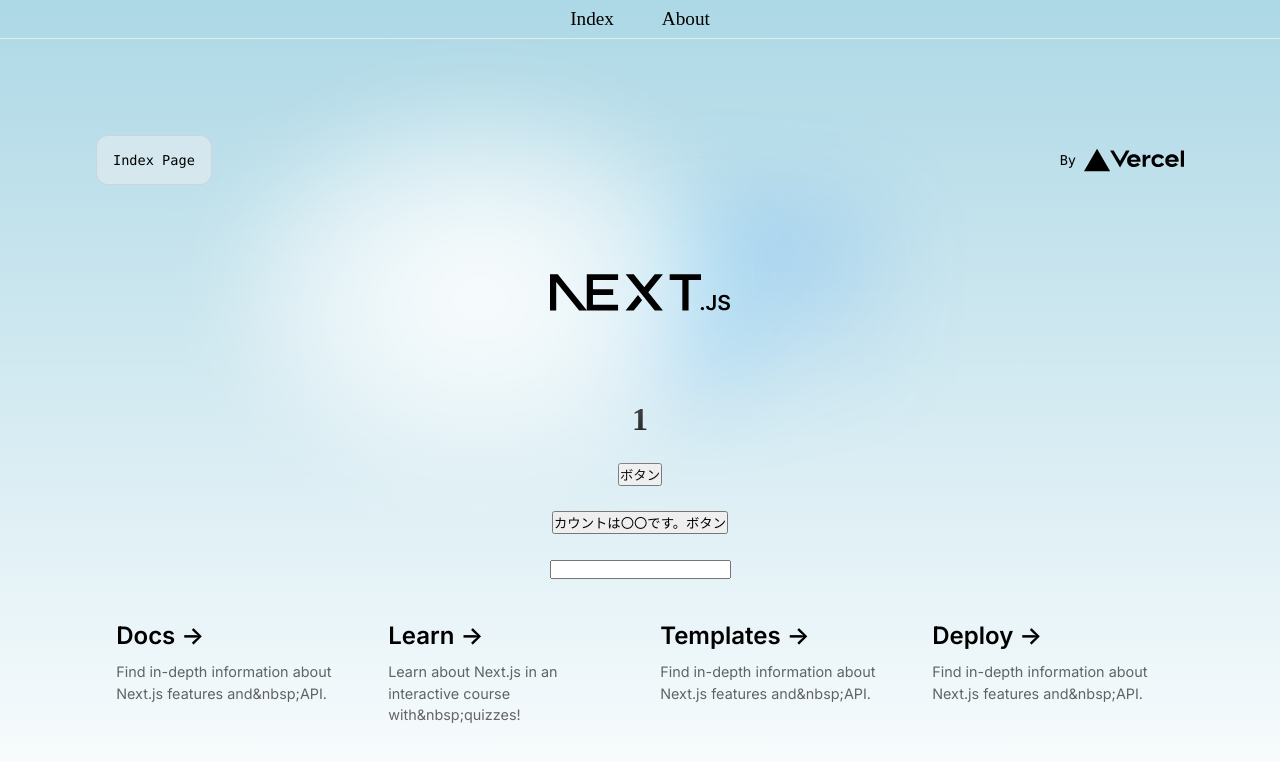
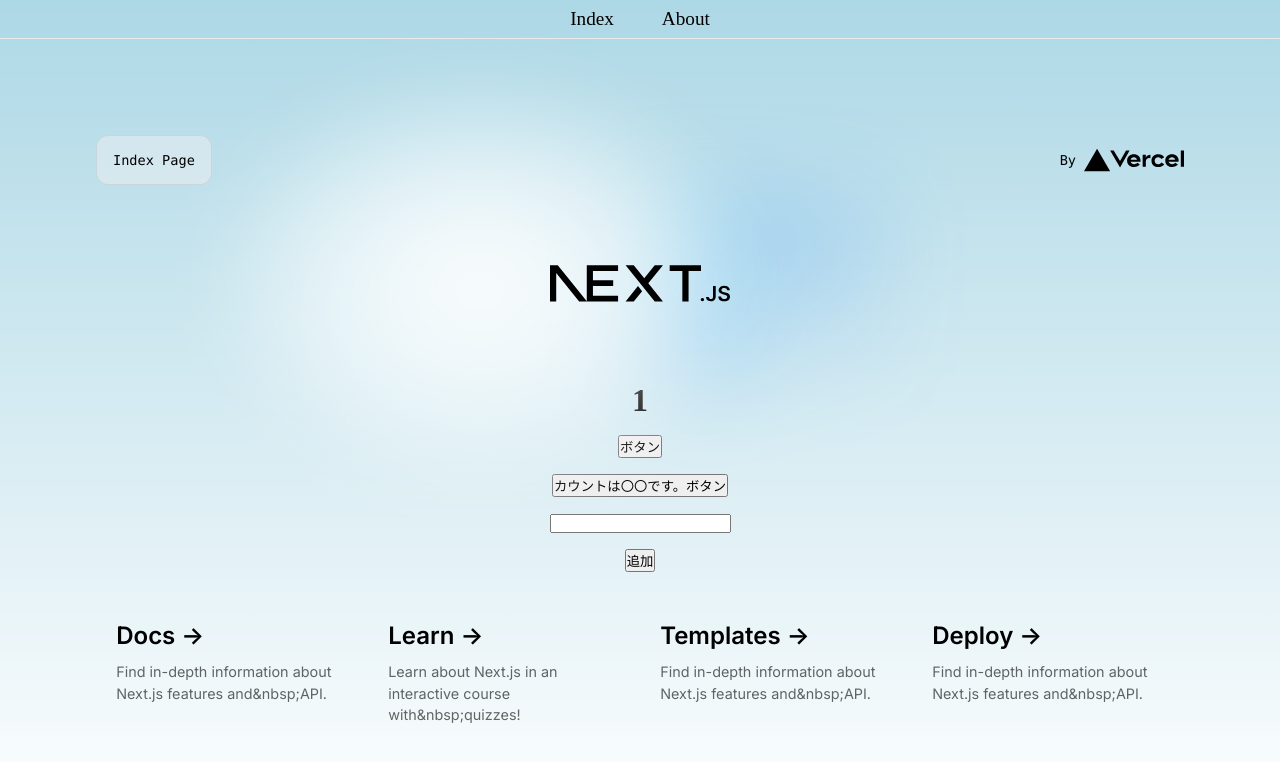
Before and after one commit to Taisei-rgb/study-react, a Next.js app: page / in a window 1280 px wide. Shown: the top 762 px of the page. Built offline with nearby package versions, Linux system fonts and the light colour scheme.

Commit message:
テキストにインプットした値をリスト形式で並べる処理の実装

```diff
--- a/pages/index.tsx
+++ b/pages/index.tsx
@@ -13,6 +13,7 @@
 	const [count, setCount] = useState(1);
 	const [text, setText] = useState("");
 	const [isShow, setIsShow] = useState(true);
+	const [array, setArray] = useState<string[]>([]);
 
 	const hundleClick = useCallback(() => {
 		if (count < 10) {
@@ -31,6 +32,12 @@
 		}
 		setText(e.target.value.trim());
 	}, []);
+
+	const hundleAdd = useCallback(() => {
+		setArray((prevArray) => {
+			return [...prevArray, text];
+		});
+	}, [text]);
 
 	useEffect(() => {
 		// マウント時の処理
@@ -57,6 +64,12 @@
 					{isShow ? "カウントは〇〇です。ボタン" : "カウントボタン"}
 				</button>
 				<input type="text" value={text} onChange={hundleChange} />
+				<button onClick={hundleAdd}>追加</button>
+				<ul>
+					{array.map((item, index) => {
+						return <li key={index}>{item}</li>;
+					})}
+				</ul>
 				<Links />
 			</main>
 		</>
```
